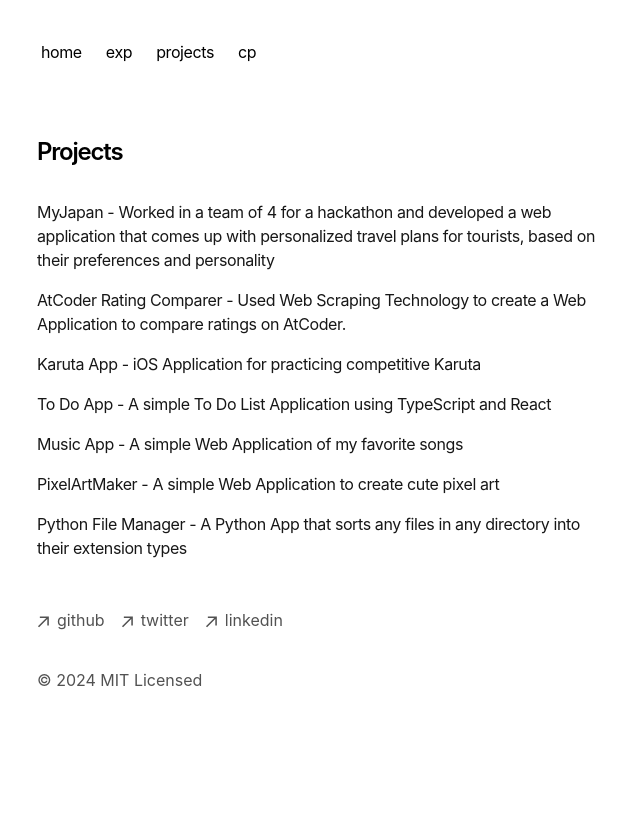
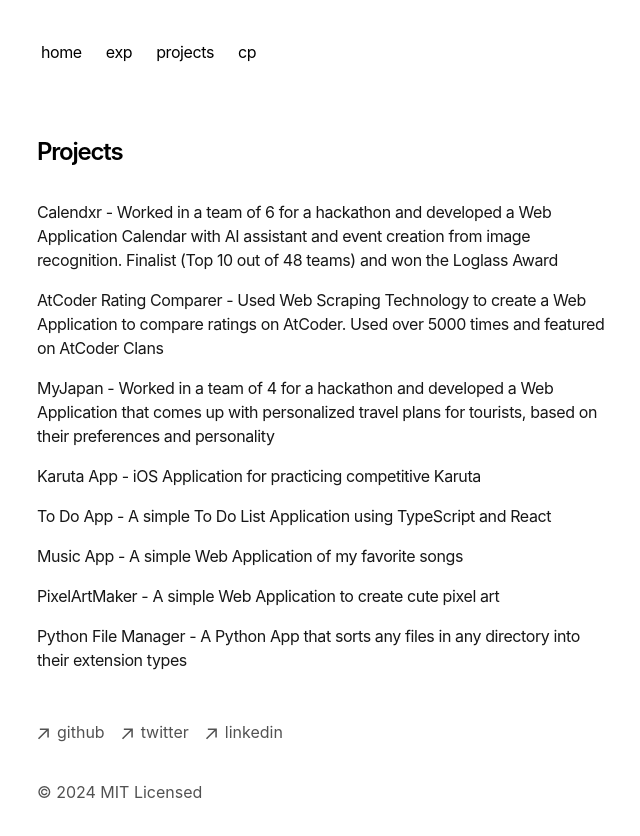
Before and after one commit to nobu-h-o/portfolio2025, a Next.js app: page /projects in a window 1280 px wide. Shown: the top 836 px of the page, without its empty margins (315-955 px from the left). Before the commit the page ends 800 px from the top, so only its background shows below. Built offline with nearby package versions, Linux system fonts and the light colour scheme.

Commit message:
update projects page

```diff
--- a/app/page.tsx
+++ b/app/page.tsx
@@ -8,7 +8,7 @@
       </h1>
       <p className="mb-4 text-neutral-900 dark:text-neutral-100 tracking-tight">
         Fully committed to the philosophy of life-long learning
-        with a deep passion for building working software.
+        with a deep passion for building software.
         The unique combination of creativity and technology drives
         my passion for web development.
       </p>
--- a/app/projects/page.tsx
+++ b/app/projects/page.tsx
@@ -11,14 +11,14 @@
             <h1 className="font-semibold text-2xl mb-8 tracking-tighter">Projects</h1>
             <Link
                 className="flex flex-col space-y-1 mb-4"
-                href='https://github.com/nobu-h-o/MyJapan'
+                href='https://github.com/nobu-h-o/Calendxr'
                 target="_blank"
             >
                 <div className="w-full flex flex-col md:flex-row space-x-0 md:space-x-2">
                     <p className="text-neutral-900 dark:text-neutral-100 tracking-tight">
-                        MyJapan - Worked in a team of 4 for a hackathon and developed
-                        a web application that comes up with personalized travel plans for tourists,
-                        based on their preferences and personality
+                        Calendxr - Worked in a team of 6 for a hackathon and developed
+                        a Web Application Calendar with AI assistant and event creation from image recognition. Finalist (Top 10 out of 48 teams)
+                        and won the Loglass Award
                     </p>
                 </div>
             </Link>
@@ -29,7 +29,21 @@
             >
                 <div className="w-full flex flex-col md:flex-row space-x-0 md:space-x-2">
                     <p className="text-neutral-900 dark:text-neutral-100 tracking-tight">
-                        AtCoder Rating Comparer - Used Web Scraping Technology to create a Web Application to compare ratings on AtCoder.
+                        AtCoder Rating Comparer - Used Web Scraping Technology to create a Web Application to compare ratings on AtCoder. Used over 5000
+                        times and featured on AtCoder Clans
+                    </p>
+                </div>
+            </Link>
+            <Link
+                className="flex flex-col space-y-1 mb-4"
+                href='https://github.com/nobu-h-o/MyJapan'
+                target="_blank"
+            >
+                <div className="w-full flex flex-col md:flex-row space-x-0 md:space-x-2">
+                    <p className="text-neutral-900 dark:text-neutral-100 tracking-tight">
+                        MyJapan - Worked in a team of 4 for a hackathon and developed
+                        a Web Application that comes up with personalized travel plans for tourists,
+                        based on their preferences and personality
                     </p>
                 </div>
             </Link>
```
